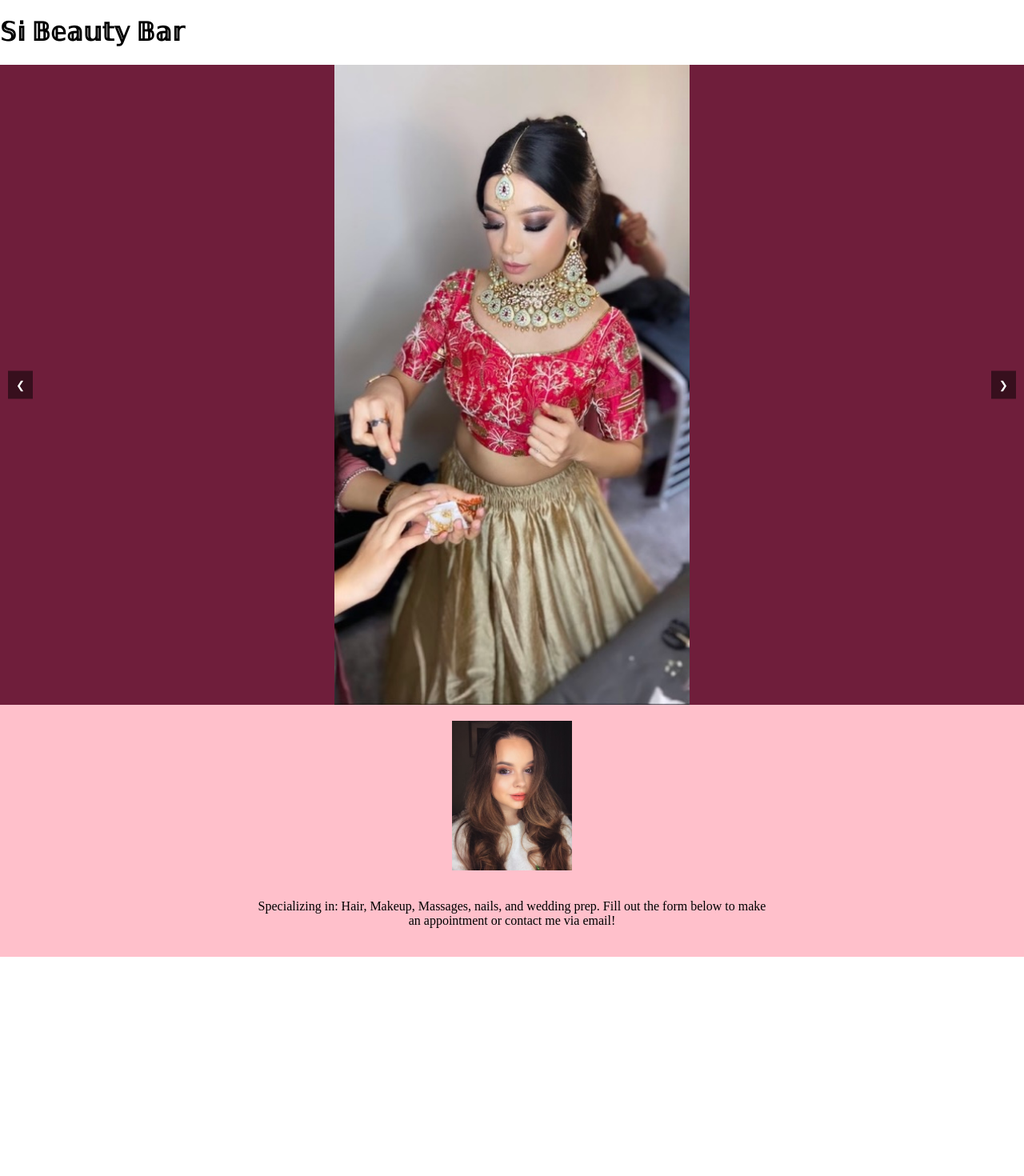
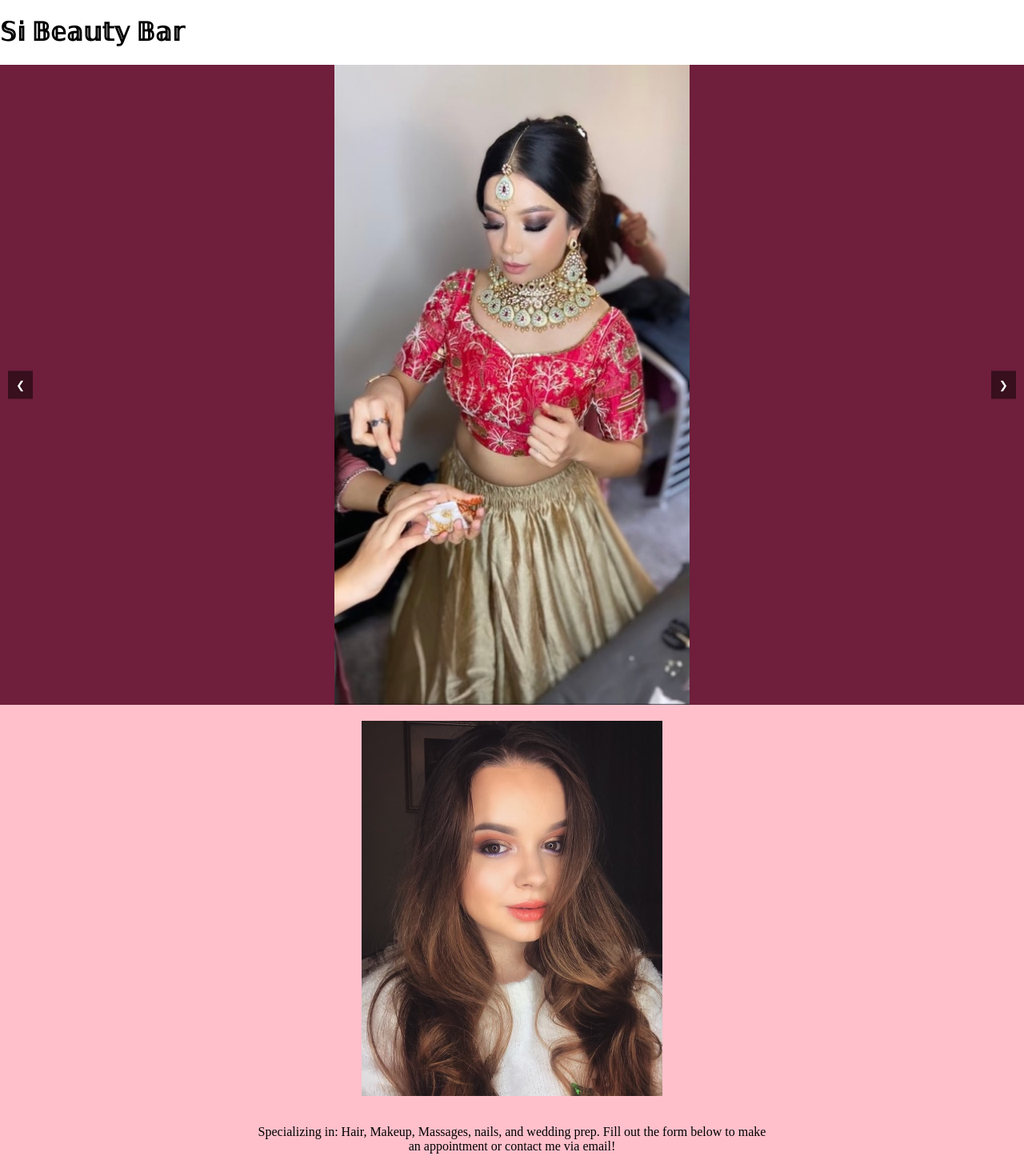
Before and after one commit to mmarconi117/Ilkiv-Makeup, a React (Vite) app: page / in a window 1280 px wide. Shown: the top 1470 px of the page at 80% size. Before the commit the page ends 1196 px from the top, so only its background shows below. Built offline with nearby package versions, Linux system fonts and the light colour scheme.

Commit message:
form is next

```diff
--- a/src/App.css
+++ b/src/App.css
@@ -71,7 +71,7 @@ body, html {
 }
 
 .me img {
-  width: 20%; /* Adjust the width as needed */
+  width: 50%; /* Adjust the width as needed */
   height: auto; /* Maintain the aspect ratio */
 }
 
```
